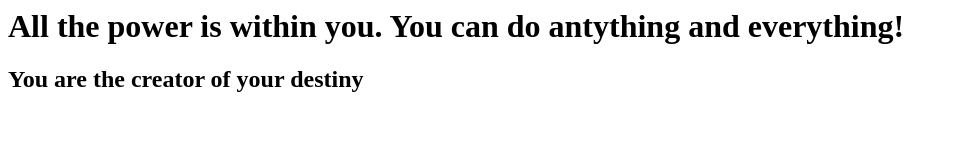
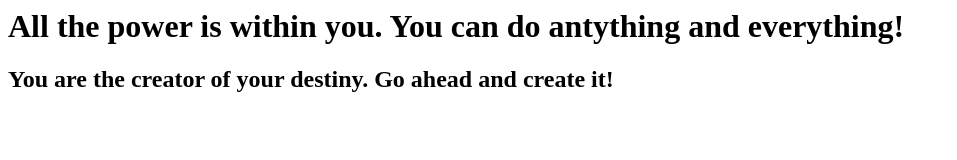
Before and after one commit to malcolm-mccarthy/firstgitrepo, a plain HTML site: page index.html in a window 1280 px wide. Shown: the whole page, without its empty margins (0-957 px from the left). Drawn offline with Linux system fonts and the light colour scheme.

Commit message:
updated quote 2

```diff
--- a/index.html
+++ b/index.html
@@ -1,6 +1,6 @@
 <html>
 <body>
 <h1>All the power is within you. You can do antything and everything!</h1>
-<h2>You are the creator of your destiny<h2>
+<h2>You are the creator of your destiny. Go ahead and create it!<h2>
 </body>
 </html>
```
